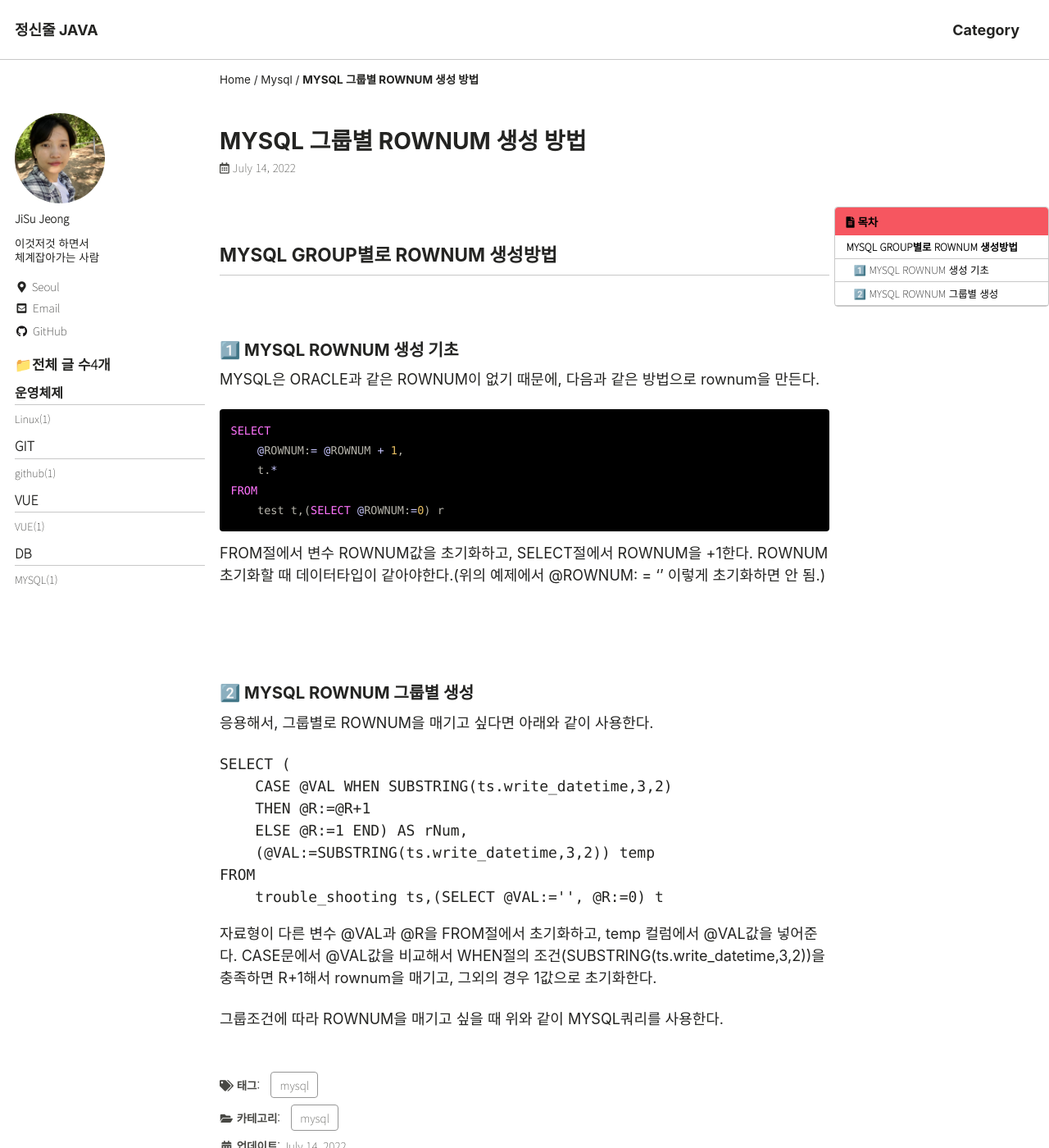
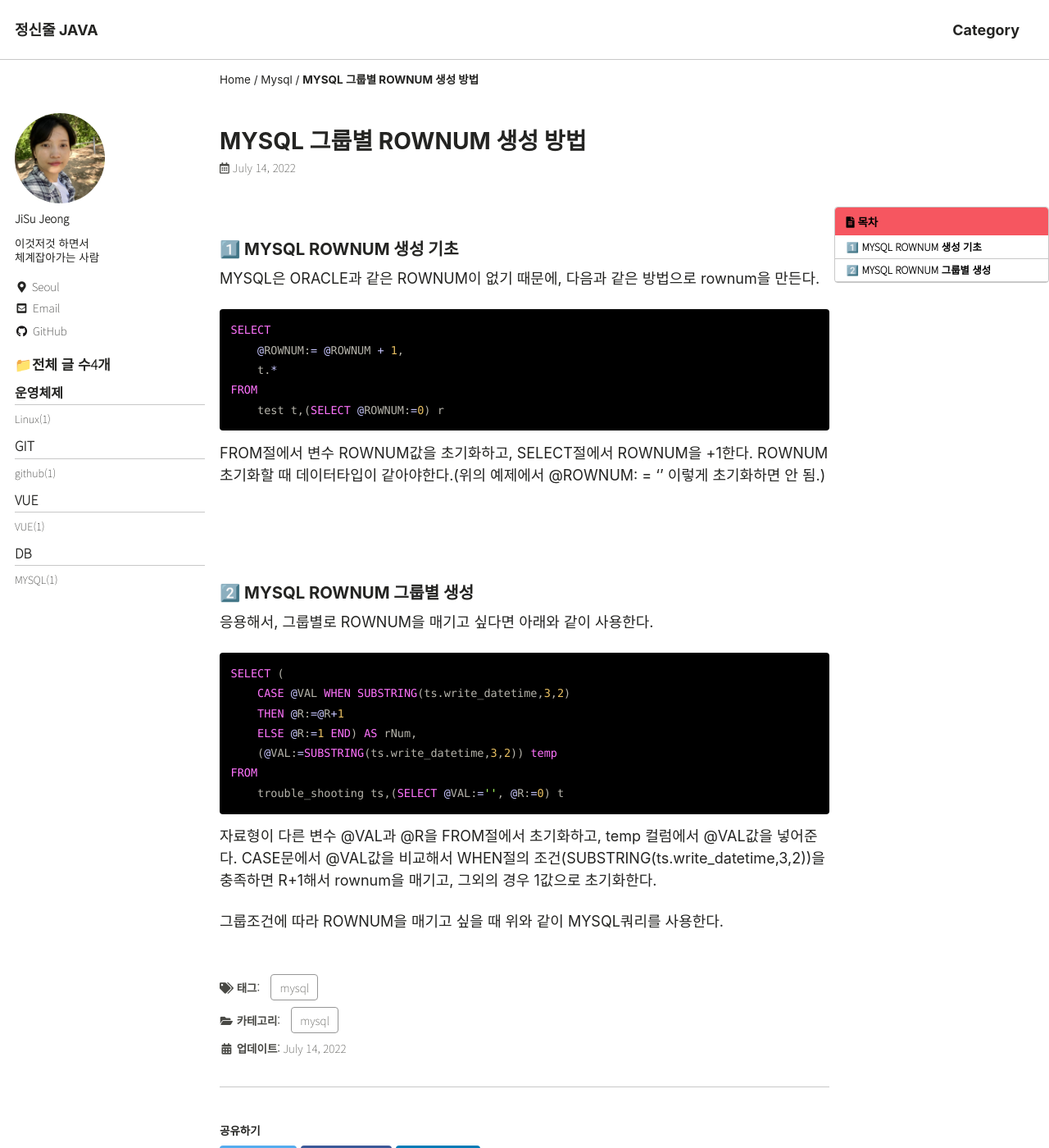
Before and after one commit to everglow0307/everglow0307.github.io, a Jekyll site: the page built from _posts/2022-07-13-mysql-groupby-rownum.md, in a window 1280 px wide and 1400 px high. Shown: the whole window at 82% size. Built offline with Jekyll 4.4.1, drawn with Linux system fonts in a browser that asks for light colours; cached includes are drawn as plain includes; emoji names are drawn with the system emoji font; comment, search, counter and statistics services are not loaded.

Commit message:
mysql RowNum 생성 방법글수정

````diff
--- a/_posts/2022-07-13-mysql-groupby-rownum.md
+++ b/_posts/2022-07-13-mysql-groupby-rownum.md
@@ -13,8 +13,7 @@ toc_sticky: true
 date: 2022-07-14
 ---
 
-## MYSQL GROUP별로 ROWNUM 생성방법
-<br>
+
 ### :one: MYSQL ROWNUM 생성 기초
 MYSQL은 ORACLE과 같은 ROWNUM이 없기 때문에, 다음과 같은 방법으로 rownum을 만든다.
 
@@ -32,7 +31,7 @@ FROM절에서 변수 ROWNUM값을 초기화하고, SELECT절에서 ROWNUM을 +1
 ### :two: MYSQL ROWNUM 그룹별 생성
 응용해서, 그룹별로 ROWNUM을 매기고 싶다면 아래와 같이 사용한다.
 
-```SQL
+```sql
 SELECT (
     CASE @VAL WHEN SUBSTRING(ts.write_datetime,3,2)
     THEN @R:=@R+1
````
